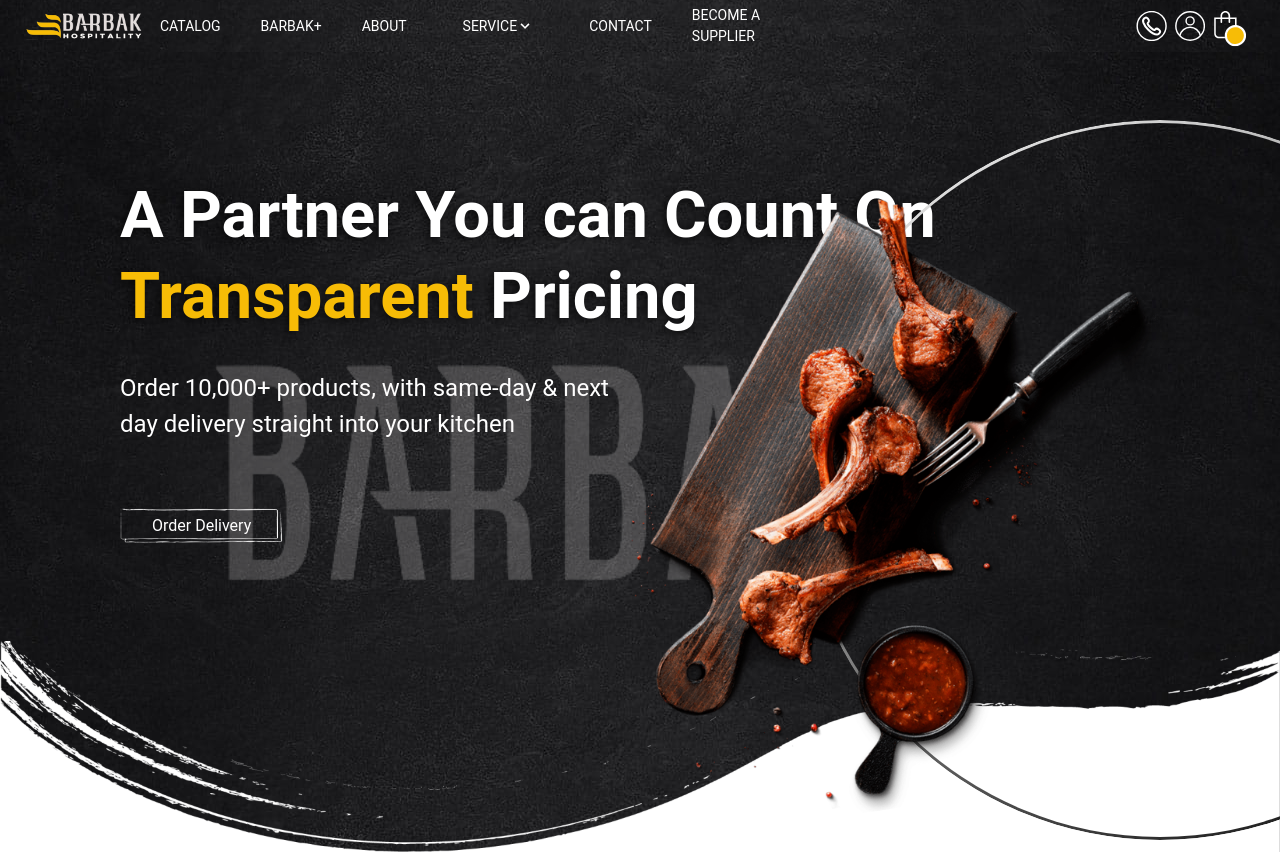
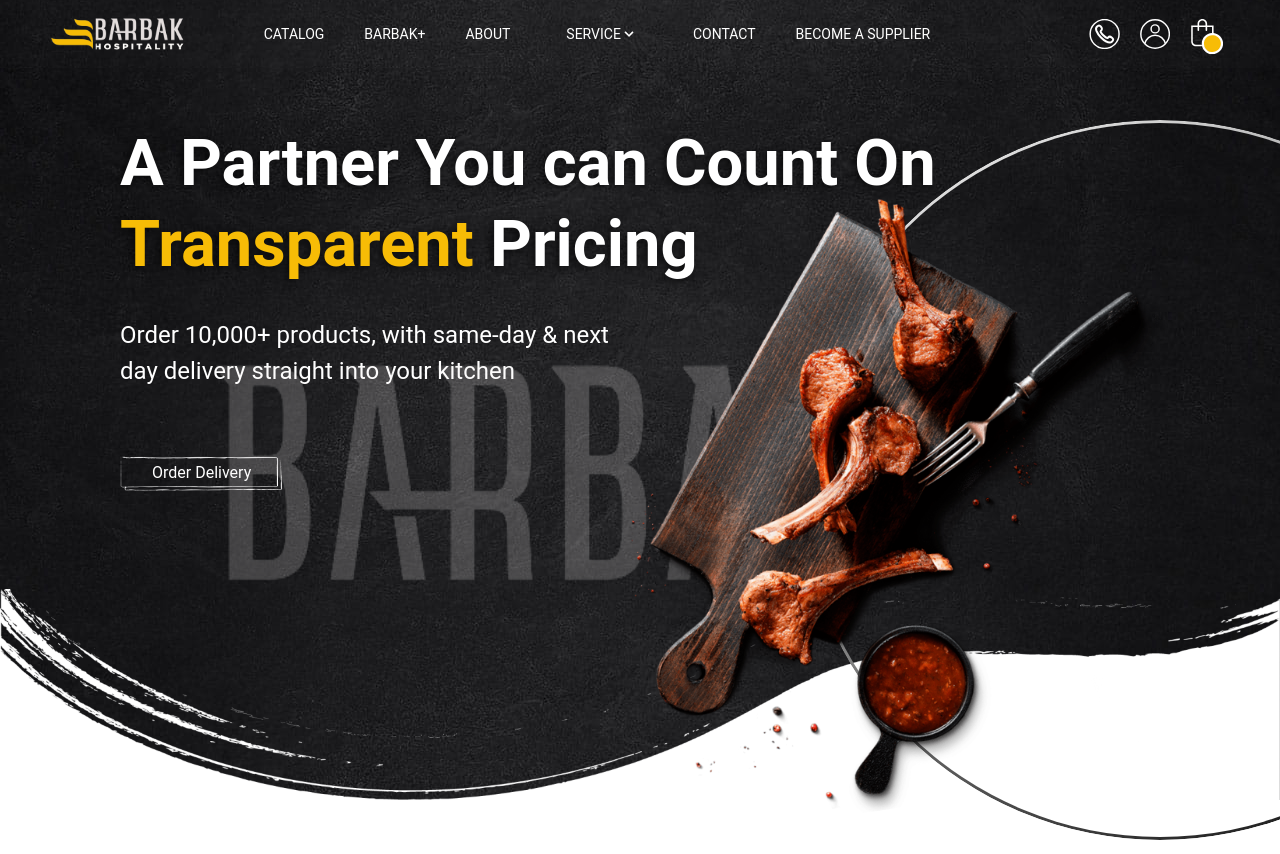
Before and after one commit to Anuran12/BarBak, a Next.js app: page / in a window 1280 px wide. Shown: the top 854 px of the page. Built offline with nearby package versions, Linux system fonts and the light colour scheme.

Commit message:
header fix

```diff
--- a/components/Header.js
+++ b/components/Header.js
@@ -5,18 +5,16 @@ import Logo2 from "../img/Logo2.png";
 
 export default function Header() {
   return (
-    <header className="bg-[url('../img/bg_black.jpg')] bg-no-repeat bg-center bg-cover z-10 grid grid-cols-8 text-white justify-center items-center">
-      <Link href={"/"} className="my-3 ml-6 flex">
-        <Image src={Logo1} width={48} height={35} alt="logo" />
+    <header className="bg-[url('../img/bg_black.jpg')] bg-no-repeat bg-center bg-cover z-10 grid grid-cols-8 px-10 text-white justify-center fixed items-center">
+      <Link href={"/"} className="my-5 scale-125 ml-6 flex">
+        <Image src={Logo1} alt="logo" />
         <Image
           className="!ml-[-10px]"
           src={Logo2}
-          width={120}
-          height={35}
           alt="logo"
         />
       </Link>
-      <div className=" flex flex-col col-start-2 col-end-6 items-center">
+      <div className=" flex flex-col ml-16 col-start-2 col-end-7 items-center">
         {/* <a className="text-[12px] text-center w-6/12">1234567890</a> */}
         <nav className="flex gap-10 text-[14px] justify-center items-center">
           <Link
@@ -97,7 +95,7 @@ export default function Header() {
           </Link>
         </nav>
       </div>
-      <div className="flex justify-center items-center col-start-8 mr-6">
+      <div className="flex gap-3 justify-center items-center col-start-8 mr-6">
         <a>
           <svg
             width="46"
```
Also changed, not shown: package.json (+6 -6 lines), 1 other file (tests, documents, lock files or other folders).
